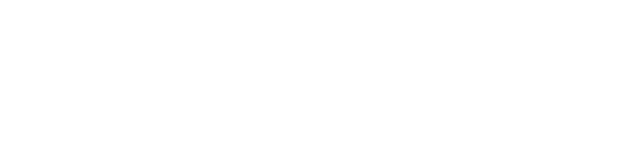
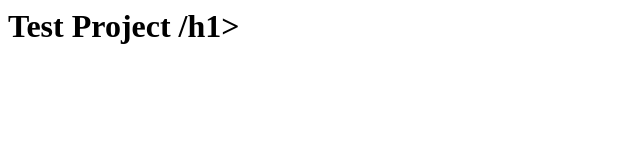
Before and after one commit to Kider1/Kider12.github.io, a plain HTML site: page index.html in a window 1280 px wide. Shown: the whole page, without its empty margins (0-640 px from the left). Drawn offline with Linux system fonts and the light colour scheme.

Commit message:
Update index.html

```diff
--- a/index.html
+++ b/index.html
@@ -1,11 +1,9 @@
 <html>
 <head>
-  <meta charset="UTF-8">
-  <title> Test site </title>
-
+   <meta charset="UTF-8">
+   <title> Test site </title>
 </head>
 <body>
-
+  <h1> Test Project /h1>
 </body>
-
 </html>
```
